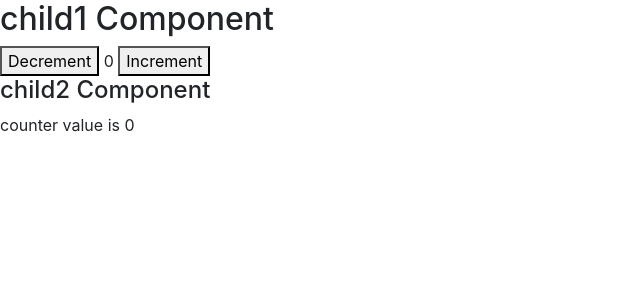
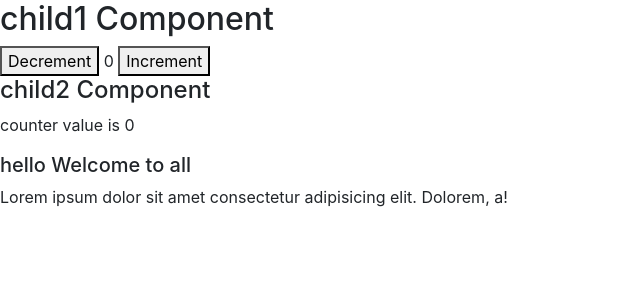
Before and after one commit to Rakhavendra99/Angular, an Angular app: page / in a window 1280 px wide. Shown: the top 300 px of the page, without its empty margins (0-640 px from the left). Built offline with nearby package versions, Linux system fonts and the light colour scheme.

Commit message:
content projection

```diff
--- a/src/app/child1/child1.component.html
+++ b/src/app/child1/child1.component.html
@@ -3,4 +3,9 @@
 {{count}}
 <button type="button" (click)="increment()"> Increment</button>
 
-<app-child2 [countvalue]="count"></app-child2>
+<app-child2 [countvalue]="count">
+    <h5> hello Welcome to all</h5>
+    <h3 class="first"> This is one of the Component</h3>
+    <p>Lorem ipsum dolor sit amet consectetur adipisicing elit. Dolorem, a!</p>
+    <h3 class="last"> Thankyou </h3>
+</app-child2>
--- a/src/app/child2/child2.component.html
+++ b/src/app/child2/child2.component.html
@@ -1,2 +1,8 @@
-<h4>child2 Component</h4>
-<p>counter value is {{countvalue}}</p>
+<div class="center">
+    <h4>child2 Component</h4>
+    <p>counter value is {{countvalue}}</p>
+    <ng-content select="h5"></ng-content>
+    <ng-content select="first"></ng-content>
+    <ng-content select="p"></ng-content>
+    <ng-content select="last"></ng-content>
+</div>
```
